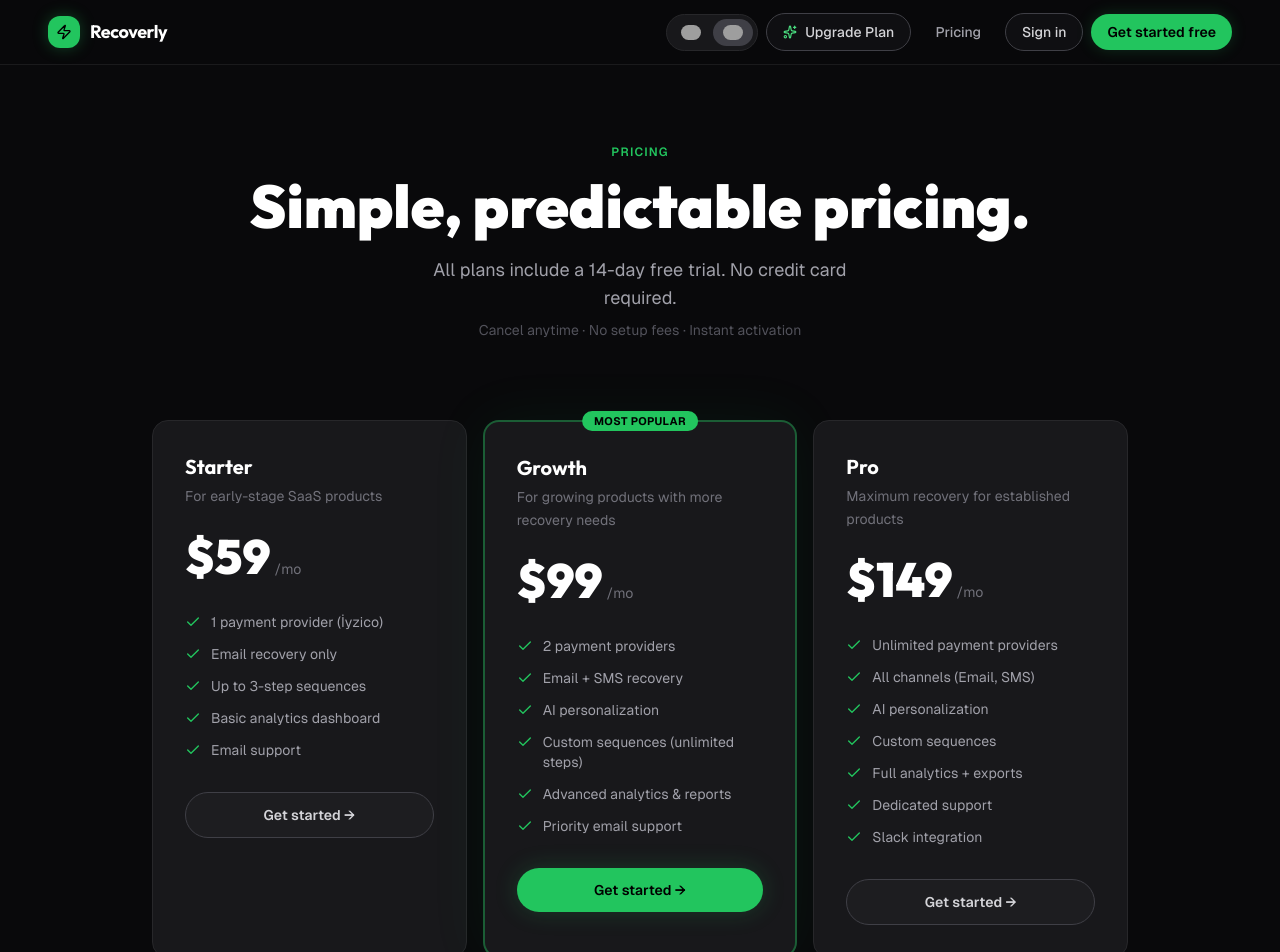
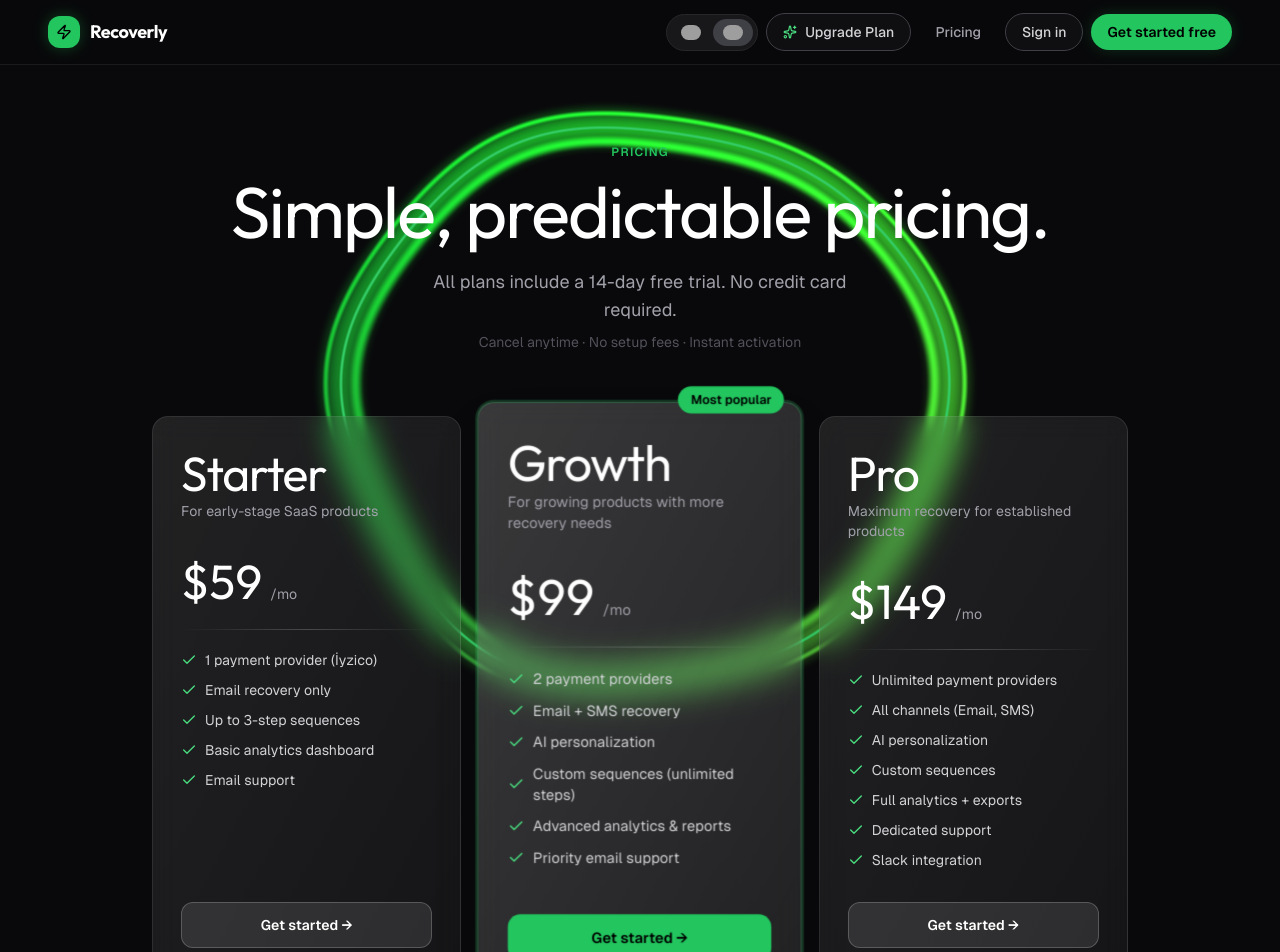
Before and after one commit to ardatmltn/recovery, a Next.js app: page /pricing in a window 1280 px wide. Shown: the top 952 px of the page. Built offline with nearby package versions, Linux system fonts and the light colour scheme; grey boxes are pictures that could not be loaded.

Commit message:
Pricing: animated glassy cards with WebGL shader background

```diff
--- a/src/app/(marketing)/pricing/page.tsx
+++ b/src/app/(marketing)/pricing/page.tsx
@@ -2,13 +2,111 @@
 
 import Link from 'next/link'
 import { Check, Zap } from 'lucide-react'
+import { useRef, useEffect } from 'react'
 import { ModalPricing } from '@/components/ui/modal-pricing'
 import { MarketingNav } from '@/components/marketing/nav'
+import { RippleButton } from '@/components/ui/multi-type-ripple-buttons'
 import { useLanguage } from '@/lib/language-context'
 import { translations } from '@/components/marketing/translations'
 
 const PLAN_NAMES = ['Starter', 'Growth', 'Pro']
-const PLAN_PRICES = ['$59', '$99', '$149']
+const PLAN_PRICES = ['59', '99', '149']
+
+function ShaderCanvas() {
+  const canvasRef = useRef<HTMLCanvasElement | null>(null)
+
+  useEffect(() => {
+    const canvas = canvasRef.current
+    if (!canvas) return
+    const gl = canvas.getContext('webgl')
+    if (!gl) return
+
+    const vertSrc = `attribute vec2 aPosition; void main() { gl_Position = vec4(aPosition, 0.0, 1.0); }`
+    const fragSrc = `
+      precision highp float;
+      uniform float iTime;
+      uniform vec2 iResolution;
+      mat2 rotate2d(float angle){ float c=cos(angle),s=sin(angle); return mat2(c,-s,s,c); }
+      float variation(vec2 v1,vec2 v2,float strength,float speed){ return sin(dot(normalize(v1),normalize(v2))*strength+iTime*speed)/100.0; }
+      vec3 paintCircle(vec2 uv,vec2 center,float rad,float width){
+        vec2 diff=center-uv;
+        float len=length(diff);
+        len+=variation(diff,vec2(0.,1.),5.,2.);
+        len-=variation(diff,vec2(1.,0.),5.,2.);
+        float circle=smoothstep(rad-width,rad,len)-smoothstep(rad,rad+width,len);
+        return vec3(circle);
+      }
+      void main(){
+        vec2 uv=gl_FragCoord.xy/iResolution.xy;
+        uv.x*=1.5; uv.x-=0.25;
+        float mask=0.0;
+        float radius=.35;
+        vec2 center=vec2(.5);
+        mask+=paintCircle(uv,center,radius,.035).r;
+        mask+=paintCircle(uv,center,radius-.018,.01).r;
+        mask+=paintCircle(uv,center,radius+.018,.005).r;
+        vec2 v=rotate2d(iTime)*uv;
+        vec3 fg=vec3(v.x*0.2+0.1, v.y*0.4+0.3, 0.15);
+        vec3 bg=vec3(0.035,0.035,0.043);
+        vec3 color=mix(bg,fg,mask);
+        color=mix(color,vec3(0.2,0.8,0.4),paintCircle(uv,center,radius,.003).r);
+        gl_FragColor=vec4(color,1.);
+      }`
+
+    const compile = (type: number, src: string) => {
+      const s = gl.createShader(type)!
+      gl.shaderSource(s, src)
+      gl.compileShader(s)
+      return s
+    }
+
+    const program = gl.createProgram()!
+    gl.attachShader(program, compile(gl.VERTEX_SHADER, vertSrc))
+    gl.attachShader(program, compile(gl.FRAGMENT_SHADER, fragSrc))
+    gl.linkProgram(program)
+    gl.useProgram(program)
+
+    const buf = gl.createBuffer()
+    gl.bindBuffer(gl.ARRAY_BUFFER, buf)
+    gl.bufferData(gl.ARRAY_BUFFER, new Float32Array([-1,-1,1,-1,-1,1,-1,1,1,-1,1,1]), gl.STATIC_DRAW)
+    const aPos = gl.getAttribLocation(program, 'aPosition')
+    gl.enableVertexAttribArray(aPos)
+    gl.vertexAttribPointer(aPos, 2, gl.FLOAT, false, 0, 0)
+
+    const iTimeLoc = gl.getUniformLocation(program, 'iTime')
+    const iResLoc = gl.getUniformLocation(program, 'iResolution')
+
+    let raf = 0
+    const render = (t: number) => {
+      gl.uniform1f(iTimeLoc, t * 0.001)
+      gl.uniform2f(iResLoc, canvas.width, canvas.height)
+      gl.drawArrays(gl.TRIANGLES, 0, 6)
+      raf = requestAnimationFrame(render)
+    }
+
+    const resize = () => {
+      canvas.width = window.innerWidth
+      canvas.height = window.innerHeight
+      gl.viewport(0, 0, gl.drawingBufferWidth, gl.drawingBufferHeight)
+    }
+    resize()
+    window.addEventListener('resize', resize)
+    raf = requestAnimationFrame(render)
+
+    return () => {
+      window.removeEventListener('resize', resize)
+      cancelAnimationFrame(raf)
+    }
+  }, [])
+
+  return (
+    <canvas
+      ref={canvasRef}
+      className="fixed top-0 left-0 w-full h-full block"
+      style={{ zIndex: 0 }}
+    />
+  )
+}
 
 export default function PricingPage() {
   const { lang } = useLanguage()
@@ -16,15 +114,18 @@ export default function PricingPage() {
   const nav = translations[lang].nav
 
   return (
-    <div className="min-h-[100dvh] bg-[#09090B]">
+    <div className="relative min-h-[100dvh] bg-[#09090B]">
+      <ShaderCanvas />
+
+      <div className="relative" style={{ zIndex: 2 }}>
         <MarketingNav showUpgradeButton={<ModalPricing />} />
 
         {/* Hero */}
-      <div className="pt-36 pb-20 text-center px-6">
+        <div className="pt-36 pb-16 text-center px-6">
           <p className="text-green-500 text-xs font-semibold uppercase tracking-widest mb-4">
             {tx.sectionLabel}
           </p>
-        <h1 className="font-display font-black text-white text-5xl md:text-6xl leading-[1.0] mb-5">
+          <h1 className="font-display font-extralight text-white text-5xl md:text-7xl leading-[1.0] mb-5 tracking-tight">
             {tx.title}
           </h1>
           <p className="text-zinc-400 text-lg max-w-md mx-auto mb-2">{tx.subtitle}</p>
@@ -33,54 +134,63 @@ export default function PricingPage() {
 
         {/* Plans */}
         <div className="max-w-5xl mx-auto px-6 pb-28">
-        <div className="grid grid-cols-1 md:grid-cols-3 gap-4">
+          <div className="flex flex-col md:flex-row gap-6 justify-center items-stretch">
             {tx.plans.map((plan, i) => {
               const highlighted = i === 1
               return (
                 <div
                   key={PLAN_NAMES[i]}
-                className={`relative rounded-2xl p-8 transition-all duration-300 ${
+                  className={[
+                    'relative flex-1 max-w-xs flex flex-col rounded-2xl px-7 py-8 transition-all duration-300',
+                    'backdrop-blur-[14px]',
+                    'bg-gradient-to-br',
                     highlighted
-                    ? 'bg-zinc-900 border-2 border-green-500/40 shadow-[0_0_60px_rgba(34,197,94,0.07)]'
-                    : 'bg-zinc-900 border border-zinc-800 hover:border-zinc-700'
-                }`}
+                      ? 'from-white/20 to-white/10 border border-green-400/30 shadow-2xl ring-2 ring-green-400/20 scale-105'
+                      : 'from-white/10 to-white/5 border border-white/10',
+                  ].join(' ')}
+                  style={{ backdropFilter: 'blur(14px)', WebkitBackdropFilter: 'blur(14px)' }}
                 >
                   {highlighted && (
-                  <div className="absolute -top-3.5 left-1/2 -translate-x-1/2">
-                    <span className="px-3 py-1 bg-green-500 text-black text-[11px] font-bold rounded-full uppercase tracking-wide">
+                    <div className="absolute -top-4 right-4 px-3 py-1 text-[12px] font-semibold rounded-full bg-green-500 text-black">
                       {tx.popular}
-                    </span>
                     </div>
                   )}
 
-                <div className="mb-6">
-                  <h2 className="font-display font-bold text-white text-xl mb-1">{PLAN_NAMES[i]}</h2>
-                  <p className="text-zinc-500 text-sm leading-relaxed">{plan.desc}</p>
+                  <div className="mb-3">
+                    <h2 className="text-5xl font-extralight tracking-tight text-white font-display">
+                      {PLAN_NAMES[i]}
+                    </h2>
+                    <p className="text-zinc-400 text-sm mt-1">{plan.desc}</p>
                   </div>
 
-                <div className="flex items-baseline gap-1 mb-8">
-                  <span className="font-display font-black text-white text-5xl">{PLAN_PRICES[i]}</span>
-                  <span className="text-zinc-500 text-sm">/mo</span>
+                  <div className="my-6 flex items-baseline gap-2">
+                    <span className="text-5xl font-extralight text-white font-display">${PLAN_PRICES[i]}</span>
+                    <span className="text-zinc-400 text-sm">/mo</span>
                   </div>
 
-                <ul className="space-y-3 mb-8">
+                  <div className="w-full mb-5 h-px bg-gradient-to-r from-transparent via-white/20 to-transparent" />
+
+                  <ul className="flex flex-col gap-2.5 text-sm text-zinc-300 mb-8 flex-1">
                     {plan.features.map((feature) => (
-                    <li key={feature} className="flex items-start gap-2.5 text-sm">
-                      <Check className="w-4 h-4 text-green-500 shrink-0 mt-0.5" />
-                      <span className="text-zinc-400">{feature}</span>
+                      <li key={feature} className="flex items-center gap-2">
+                        <Check className="w-4 h-4 text-green-400 shrink-0" />
+                        {feature}
                       </li>
                     ))}
                   </ul>
 
-                <Link
-                  href="/register"
-                  className={`w-full inline-flex justify-center items-center px-6 py-3 rounded-full text-sm font-semibold transition-all duration-200 ${
+                  <Link href="/register" className="block mt-auto">
+                    <RippleButton
+                      rippleColor={highlighted ? 'rgba(0,0,0,0.15)' : 'rgba(255,255,255,0.15)'}
+                      className={[
+                        'w-full py-3 rounded-xl font-semibold text-sm',
                         highlighted
-                      ? 'bg-green-500 hover:bg-green-400 text-black shadow-[0_0_24px_rgba(34,197,94,0.2)] hover:shadow-[0_0_36px_rgba(34,197,94,0.38)] hover:-translate-y-0.5'
-                      : 'border border-zinc-700 hover:border-zinc-500 text-zinc-300 hover:text-white hover:-translate-y-0.5 bg-zinc-800/40 hover:bg-zinc-800'
-                  }`}
+                          ? 'bg-green-500 hover:bg-green-400 text-black'
+                          : 'bg-white/10 hover:bg-white/20 text-white border border-white/20',
+                      ].join(' ')}
                     >
                       {tx.cta}
+                    </RippleButton>
                   </Link>
                 </div>
               )
@@ -96,7 +206,10 @@ export default function PricingPage() {
             </h2>
             <div className="space-y-3">
               {tx.faq.items.map(({ q, a }) => (
-              <div key={q} className="border border-zinc-800 hover:border-zinc-700 rounded-xl p-6 transition-colors">
+                <div
+                  key={q}
+                  className="border border-zinc-800 hover:border-zinc-700 rounded-xl p-6 transition-colors backdrop-blur-sm"
+                >
                   <p className="font-semibold text-white text-sm mb-2">{q}</p>
                   <p className="text-zinc-500 text-sm leading-relaxed">{a}</p>
                 </div>
@@ -121,5 +234,6 @@ export default function PricingPage() {
           </div>
         </footer>
       </div>
+    </div>
   )
 }
--- /dev/null
+++ b/src/components/ui/multi-type-ripple-buttons.tsx
@@ -0,0 +1,101 @@
+'use client'
+import React, { ReactNode, useState, useMemo, MouseEvent, CSSProperties } from 'react'
+
+interface RippleState {
+  key: number
+  x: number
+  y: number
+  size: number
+  color: string
+}
+
+interface RippleButtonProps {
+  children: ReactNode
+  onClick?: (event: MouseEvent<HTMLButtonElement>) => void
+  className?: string
+  disabled?: boolean
+  rippleColor?: string
+  rippleDuration?: number
+}
+
+const JS_RIPPLE_KEYFRAMES = `
+  @keyframes js-ripple-animation {
+    0% { transform: scale(0); opacity: 1; }
+    100% { transform: scale(1); opacity: 0; }
+  }
+  .animate-js-ripple-effect {
+    animation: js-ripple-animation var(--ripple-duration) ease-out forwards;
+  }
+`
+
+const RippleButton: React.FC<RippleButtonProps> = ({
+  children,
+  onClick,
+  className = '',
+  disabled = false,
+  rippleColor,
+  rippleDuration = 600,
+}) => {
+  const [jsRipples, setJsRipples] = useState<RippleState[]>([])
+
+  const determinedJsRippleColor = useMemo(() => {
+    return rippleColor ?? 'rgba(255,255,255,0.3)'
+  }, [rippleColor])
+
+  const createJsRipple = (event: MouseEvent<HTMLButtonElement>) => {
+    const button = event.currentTarget
+    const rect = button.getBoundingClientRect()
+    const size = Math.max(rect.width, rect.height) * 2
+    const x = event.clientX - rect.left - size / 2
+    const y = event.clientY - rect.top - size / 2
+    const newRipple: RippleState = { key: Date.now(), x, y, size, color: determinedJsRippleColor }
+    setJsRipples((prev) => [...prev, newRipple])
+    setTimeout(() => {
+      setJsRipples((curr) => curr.filter((r) => r.key !== newRipple.key))
+    }, rippleDuration)
+  }
+
+  const handleClick = (event: MouseEvent<HTMLButtonElement>) => {
+    if (!disabled) {
+      createJsRipple(event)
+      onClick?.(event)
+    }
+  }
+
+  const buttonClasses = [
+    'relative overflow-hidden isolate cursor-pointer transition-all duration-200',
+    disabled ? 'opacity-50 cursor-not-allowed' : '',
+    className,
+  ]
+    .filter(Boolean)
+    .join(' ')
+
+  return (
+    <>
+      <style dangerouslySetInnerHTML={{ __html: JS_RIPPLE_KEYFRAMES }} />
+      <button className={buttonClasses} onClick={handleClick} disabled={disabled}>
+        <span className="relative z-10 pointer-events-none">{children}</span>
+        <div className="absolute inset-0 pointer-events-none z-[5]">
+          {jsRipples.map((ripple) => (
+            <span
+              key={ripple.key}
+              className="absolute rounded-full animate-js-ripple-effect"
+              style={
+                {
+                  left: ripple.x,
+                  top: ripple.y,
+                  width: ripple.size,
+                  height: ripple.size,
+                  backgroundColor: ripple.color,
+                  '--ripple-duration': `${rippleDuration}ms`,
+                } as CSSProperties
+              }
+            />
+          ))}
+        </div>
+      </button>
+    </>
+  )
+}
+
+export { RippleButton }
```
Lines whose indentation alone changed are shown as unchanged.
